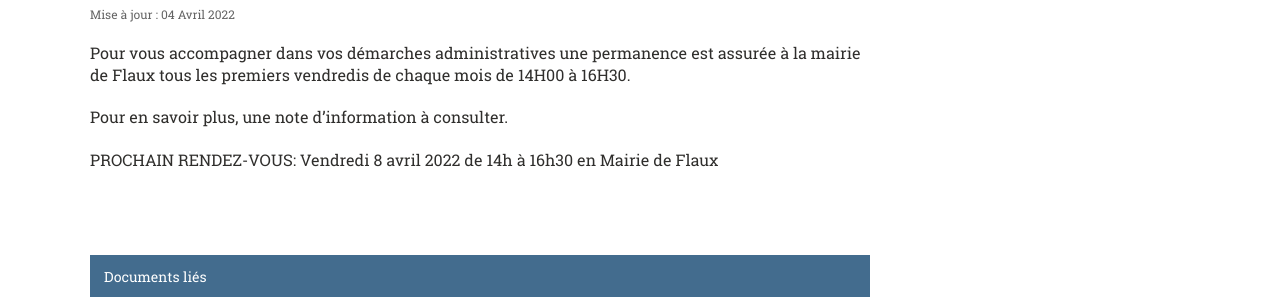
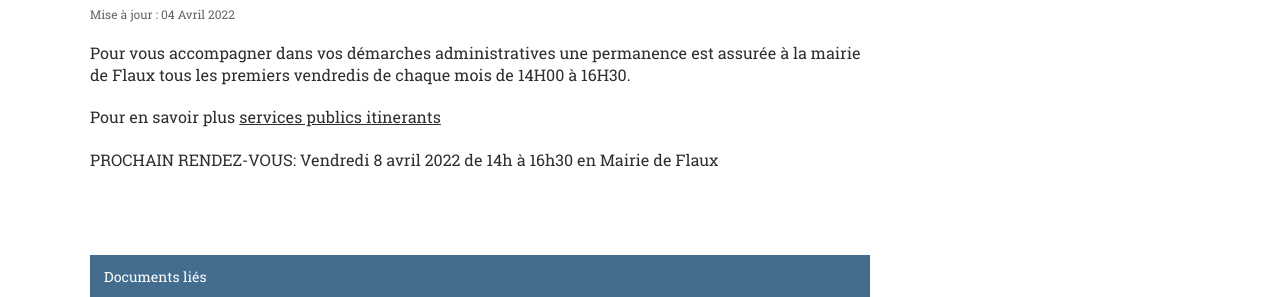
Before and after one commit to Flaux-Village/flaux-village.github.io, a Jekyll site: the page built from _actualites/servicepublicitinerant.md, in a window 1280 px wide. Shown: the part 397-694 px from the top of the page. Built offline with Jekyll 4.4.1, drawn with Linux system fonts in a browser that asks for light colours.

Commit message:
Update servicepublicitinerant.md

```diff
--- a/_actualites/servicepublicitinerant.md
+++ b/_actualites/servicepublicitinerant.md
@@ -21,6 +21,6 @@ documents:
 Pour vous accompagner dans vos démarches administratives une permanence est assurée à la mairie de Flaux tous les premiers vendredis de chaque mois
 de 14H00 à 16H30.<br>
 
-Pour en savoir plus, une note d'information à consulter.<br>
+Pour en savoir plus [services publics itinerants](https://www.ccpaysduzes.fr/actualites/item/services-publics-itinerants.html)<br>
 
 PROCHAIN RENDEZ-VOUS: Vendredi 8 avril 2022 de 14h à 16h30 en Mairie de Flaux
```
